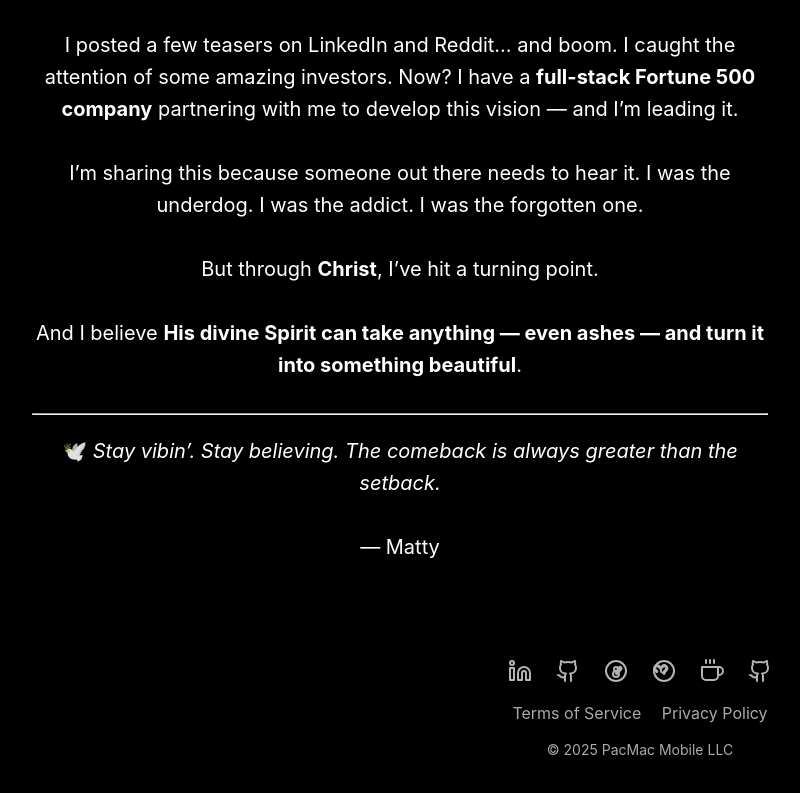
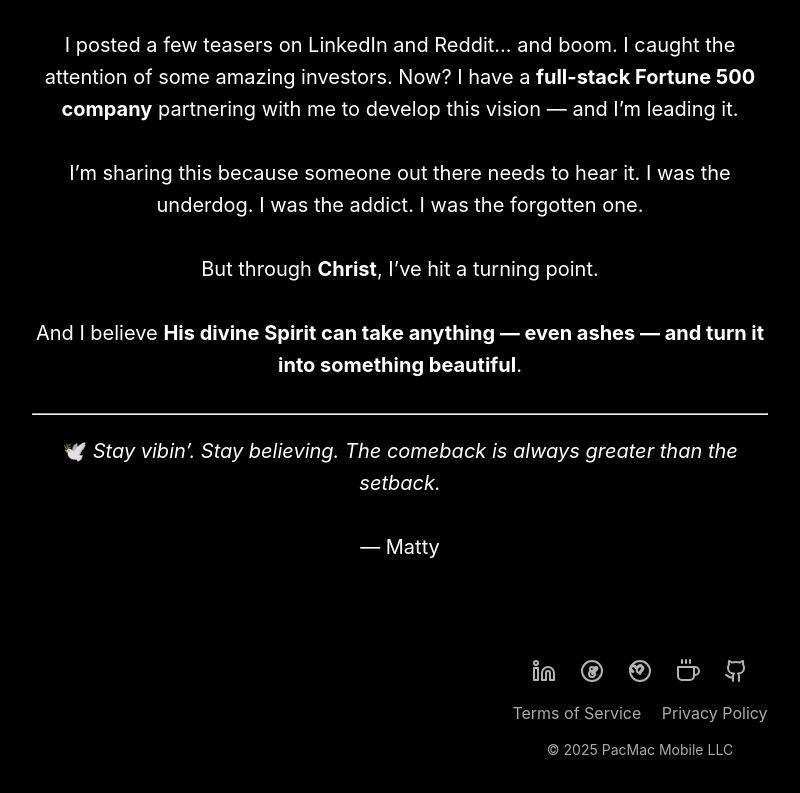
Before and after one commit to Mattjhagen/blog-static, a plain HTML site: page index.html in a window 1280 px wide. Shown: the part 2357-3150 px from the top of the page, without its empty margins (0-800 px from the left). Drawn offline with Linux system fonts and the light colour scheme; a web font is replaced by a local one.

Commit message:
Update index.html

```diff
--- a/index.html
+++ b/index.html
@@ -66,7 +66,6 @@
   <footer class="bg-gray-800 text-white p-4">
     <div class="social">
         <a href="https://www.linkedin.com/in/mattjhagen?utm_source=share&utm_campaign=share_via&utm_content=profile&utm_medium=ios_app" target="_blank" rel="noopener noreferrer"><img src="assets/linkedin.svg" alt="LinkedIn"></a>
-        <a href="https://github.com/Packie" target="_blank" rel="noopener noreferrer"><img src="assets/github.svg" alt="GitHub"></a>
         <a href="https://www.reddit.com/u/PackieAI/s/hBxmSvCt9R" target="_blank" rel="noopener noreferrer"><img src="assets/reddit.svg" alt="Reddit"></a>
         <a href="https://discord.gg/wpde4HSS" target="_blank" rel="noopener noreferrer"><img src="assets/discord.svg" alt="Discord"></a>
         <a href="https://coff.ee/vibecodes" target="_blank" rel="noopener noreferrer"><img src="assets/coffee.svg" alt="Buy Me a Coffee"></a>
```
